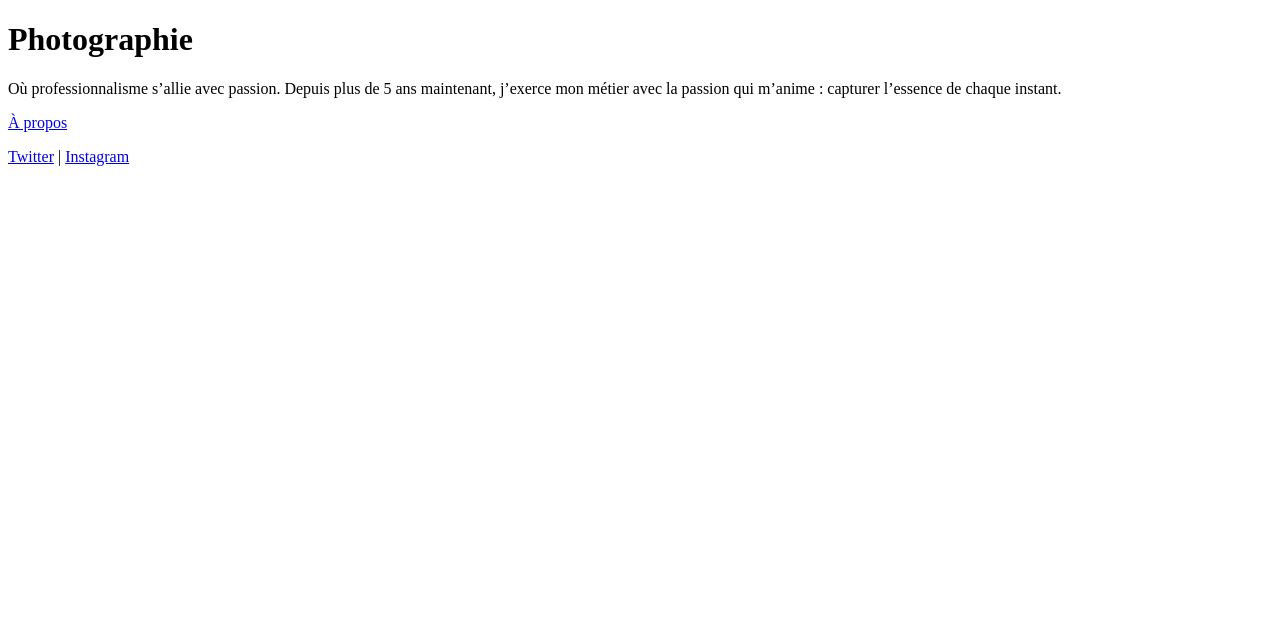
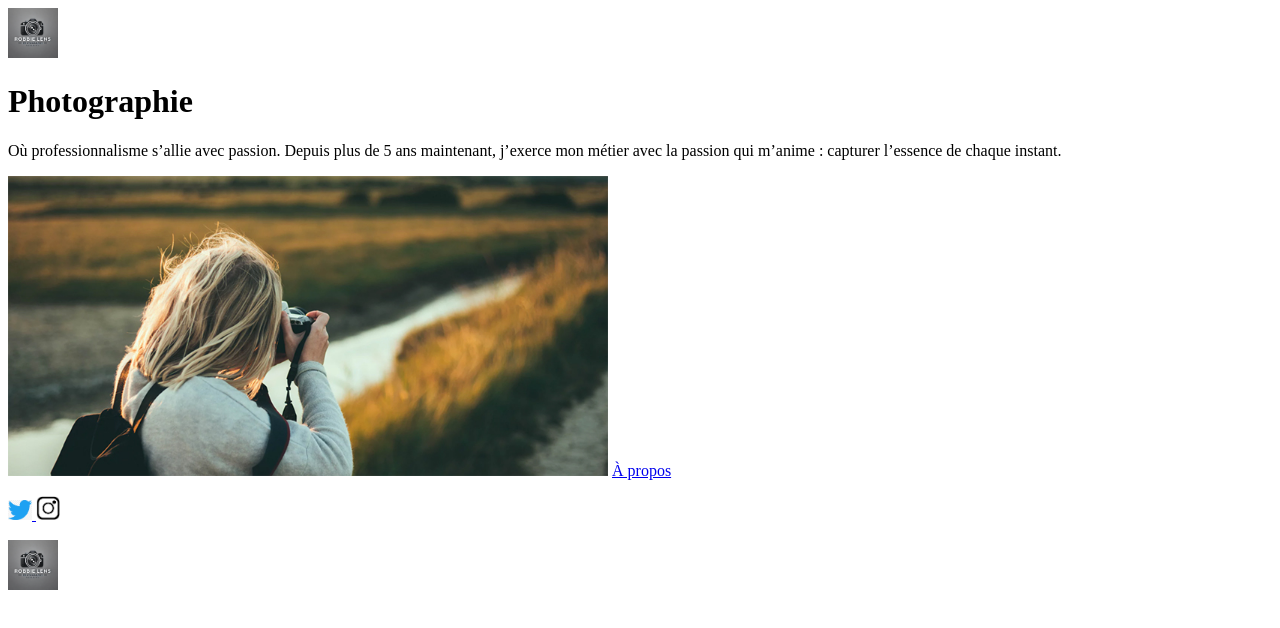
Before and after one commit to Ghopr/Site, a plain HTML site: page index.html in a window 1280 px wide. Drawn offline with Linux system fonts and the light colour scheme.

Commit message:
Update index.html

```diff
--- a/index.html
+++ b/index.html
@@ -1,25 +1,30 @@
 <!DOCTYPE html>
 <html lang="fr">
-
 <head>
     <meta charset="utf-8">
     <title>Accueil - Robbie Lens Photographie</title>
 </head>
-
 <body>
+    <a href="index.html">
+        <img src="assets/images/logo.png" alt="Logo Robbie Lens" style="width:50px; height:auto;">
+    </a>
     <h1>Photographie</h1>
     <p>
         Où professionnalisme s’allie avec passion. Depuis plus de 5 ans maintenant, j’exerce mon métier avec la passion
         qui m’anime : capturer l’essence de chaque instant.
     </p>
-
+    <img src="assets/images/robbie-lens.jpg" alt="Robbie Lens" style="width:100%; max-width:600px; height:auto;">
     <a href="../a-propos.html">À propos</a>
-
-
     <p>
-        <a href="https://twitter.com/" target="_blank">Twitter</a> |
-        <a href="https://www.instagram.com/" target="_blank">Instagram</a>
+        <a href="https://twitter.com/" target="_blank">
+            <img src="assets/images/twitter-icon.png" alt="Twitter" style="width:24px; height:auto;">
+        </a>
+        <a href="https://www.instagram.com/" target="_blank">
+            <img src="assets/images/instagram-icon.png" alt="Instagram" style="width:24px; height:auto;">
+        </a>
     </p>
+    <a href="index.html">
+        <img src="assets/images/logo.png"alt="Logo Robbie Lens" style="width:50px; height:auto;">
+    </a>
 </body>
-
 </html>
```
